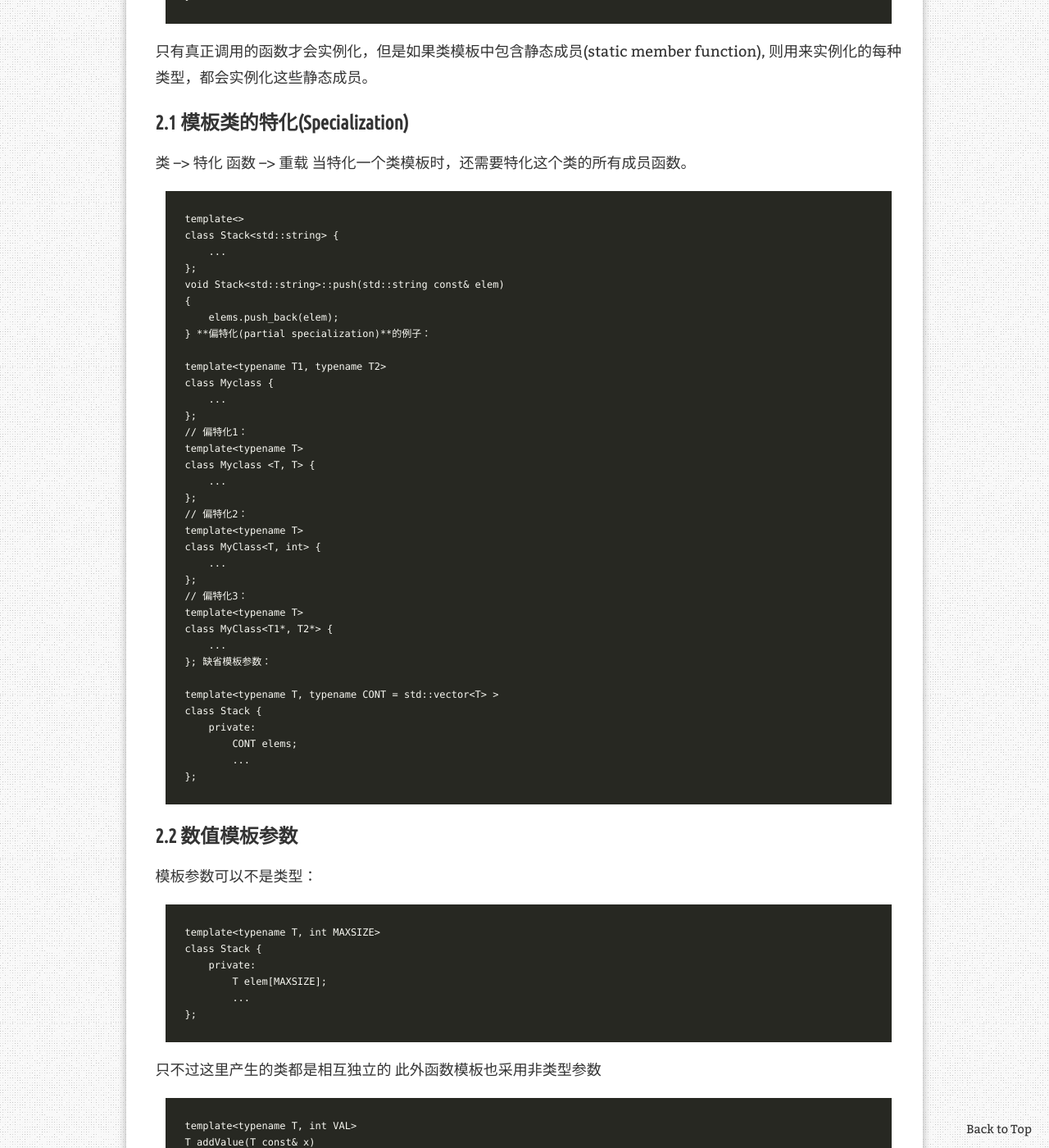
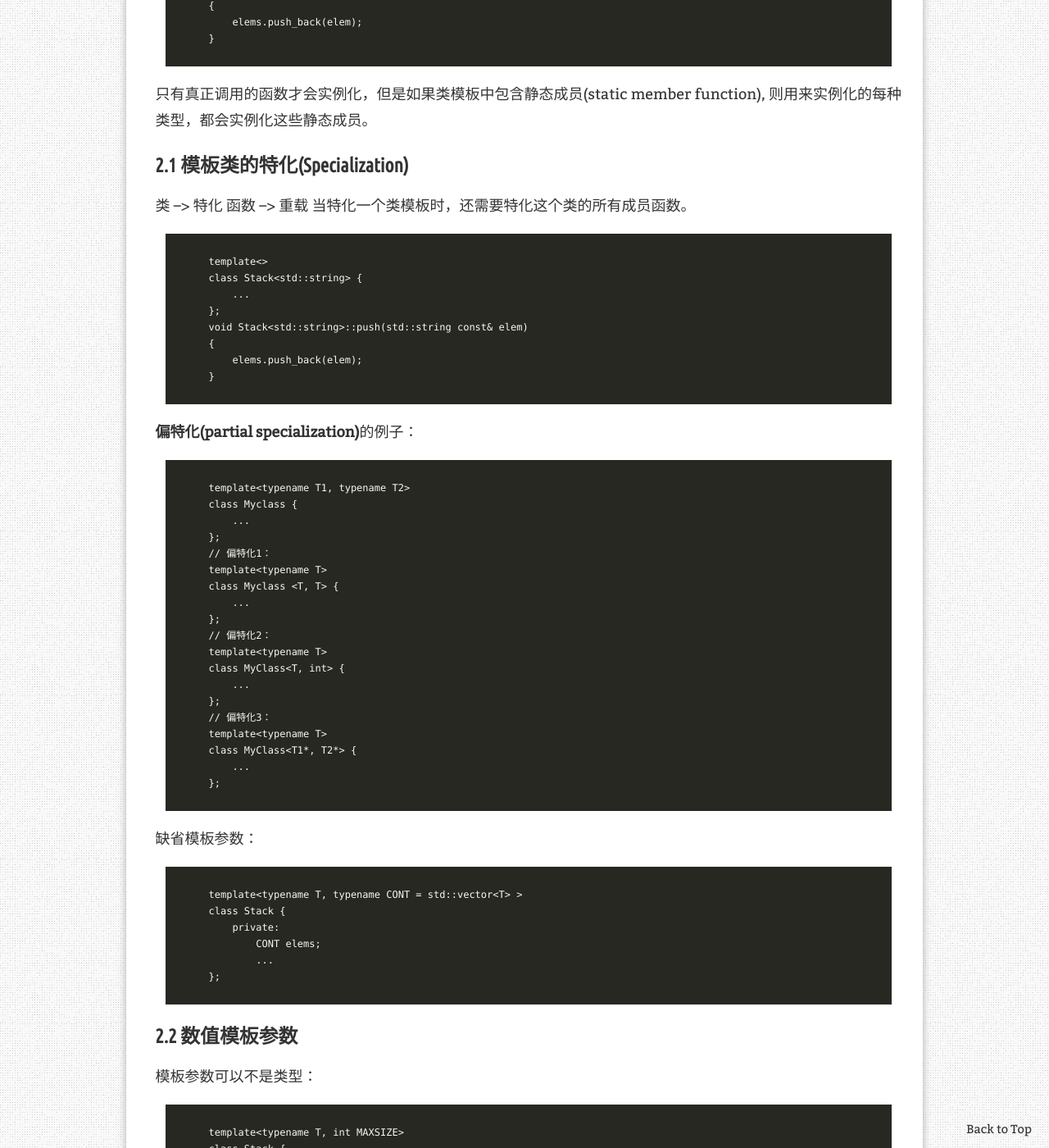
Before and after one commit to Aperjump/Aperjump.github.io, a Jekyll site: the page built from _posts/2018-01-13-template_1.md, in a window 1280 px wide and 1400 px high, scrolled down 1952 px. Shown: the whole window at 82% size. Built offline with Jekyll 4.4.1, drawn with Linux system fonts in a browser that asks for light colours; nearby versions of some CDN libraries; comment, search, counter and statistics services are not loaded; some of the changed text lies outside the part shown.

Commit message:
modified

```diff
--- a/_config.yml
+++ b/_config.yml
@@ -50,10 +50,10 @@ social_links:
 #  section1: <h1>Simple Texutre</h1>
 #  section2: <h2>A gem-based responsive simple texture styled Jekyll theme</h2>
 #  section3: <div class="social-links"><a class="ico-github btn" href="https://github.com/Aperjump/Aperjump.github.io" title="Aperjump's Playground"></a></div>
-blog:
-  cc_license: # A link to CC License of your choice, e.g. http://creativecommons.org/licenses/by-sa/4.0/.
-  cc_license_image: # An image of your CC License, e.g. /assets/images/theme/cc-by-sa.png
-  footer_content: A gem-based responsive simple texture styled Jekyll theme.
+#blog:
+#  cc_license: # A link to CC License of your choice, e.g. http://creativecommons.org/licenses/by-sa/4.0/.
+#  cc_license_image: # An image of your CC License, e.g. /assets/images/theme/cc-by-sa.png
+#  footer_content: A gem-based responsive simple texture styled Jekyll theme.
 
 disqus:
   shortname:
```
Also changed, not shown: _posts/2018-01-13-template_1.md (+18 -16 lines).
